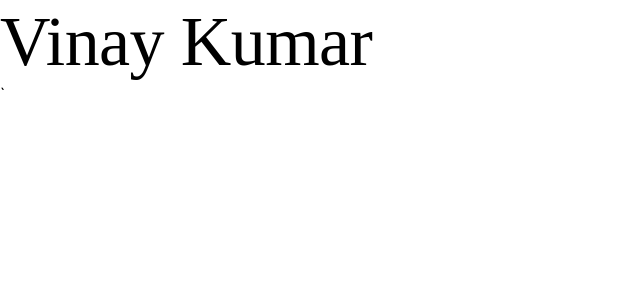
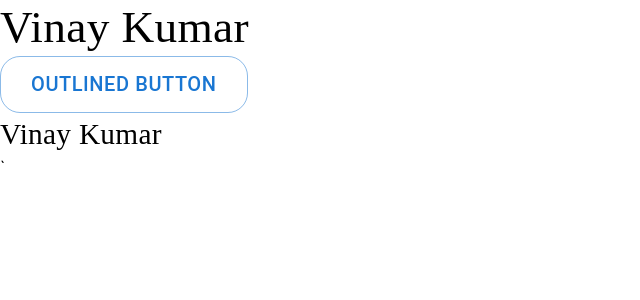
Before and after one commit to beamingboy/my-portfolio, a React (Create React App) app in the folder frontend/: page / in a window 1280 px wide. Shown: the top 300 px of the page, without its empty margins (0-640 px from the left). Built offline with nearby package versions, Linux system fonts and the light colour scheme; the HTML template or start-up script is replaced by a standard one.

Commit message:
adding the button component

```diff
--- a/frontend/package.json
+++ b/frontend/package.json
@@ -13,6 +13,8 @@
     "@types/node": "^16.18.101",
     "@types/react": "^18.3.3",
     "@types/react-dom": "^18.3.0",
+    "@typescript-eslint/eslint-plugin": "^8.5.0",
+    "@typescript-eslint/parser": "^8.5.0",
     "react": "^18.3.1",
     "react-dom": "^18.3.1",
     "react-router-dom": "^6.26.1",
@@ -47,6 +49,9 @@
     "@eslint/js": "^9.10.0",
     "@types/eslint__js": "^8.42.3",
     "eslint": "^8.57.0",
+    "eslint-config-airbnb": "^19.0.4",
+    "eslint-plugin-react": "^7.36.1",
+    "globals": "^15.9.0",
     "typescript": "^4.7.4",
     "typescript-eslint": "^8.5.0"
   }
--- a/frontend/src/App.tsx
+++ b/frontend/src/App.tsx
@@ -1,15 +1,20 @@
-import React from 'react';
+/* eslint-disable react/react-in-jsx-scope */
 import { ThemeProvider, Typography } from '@mui/material';
 import theme from './theme';
+import { CustomButton } from "./components";
 
 function App() {
-  return (
-    <>
-      <ThemeProvider theme={theme}>
-      <Typography variant='h2'>Vinay Kumar </Typography>
-    </ThemeProvider>`
-    </>
-  );
+	return (
+		<>
+			<ThemeProvider theme={theme}>
+				<Typography variant="h4">Vinay Kumar </Typography>
+				<CustomButton text="Outlined Button" />
+				<Typography variant="body1">Vinay Kumar </Typography>
+
+			</ThemeProvider>
+			`
+		</>
+	);
 }
 
 export default App;
--- a/frontend/src/components/Button/index.tsx
+++ /dev/null
@@ -1,6 +0,0 @@
-export function Button(){
-    return("hello");
-
-}
-
-export default Button;
--- /dev/null
+++ b/frontend/src/components/CustomButton/index.tsx
@@ -0,0 +1,25 @@
+import { useTheme, Button } from "@mui/material";
+
+interface CustomButtonProps {
+    text: string;
+}
+
+export function CustomButton({ text }: CustomButtonProps) {
+    const theme = useTheme();
+
+    return (
+        <Button
+            variant='outlined'
+            sx=
+            {{
+                borderRadius: '20px',
+                fontSize: theme.typography.body2.fontSize,
+                padding: '10px 30px'
+            }}
+        >
+            {text}
+        </Button>
+    );
+}
+
+export default CustomButton;
--- /dev/null
+++ b/frontend/src/components/index.ts
@@ -0,0 +1 @@
+export * from './CustomButton';
--- a/frontend/src/reportWebVitals.ts
+++ b/frontend/src/reportWebVitals.ts
@@ -2,7 +2,9 @@ import { ReportHandler } from 'web-vitals';
 
 const reportWebVitals = (onPerfEntry?: ReportHandler) => {
 	if (onPerfEntry && onPerfEntry instanceof Function) {
-    import('web-vitals').then(({ getCLS, getFID, getFCP, getLCP, getTTFB }) => {
+		import('web-vitals').then(({
+			getCLS, getFID, getFCP, getLCP, getTTFB,
+		}) => {
 			getCLS(onPerfEntry);
 			getFID(onPerfEntry);
 			getFCP(onPerfEntry);
--- a/frontend/src/route/index.tsx
+++ b/frontend/src/route/index.tsx
@@ -2,14 +2,12 @@ import React from 'react';
 import { Route, Router } from 'react-router-dom';
 import { Home, Blog } from '../page';
 
-const AppRoutes: React.FC = () => {
-  return (
+const AppRoutes: React.FC = () => (
 	// <Router>
 	<></>
 	//     <Route exact path="/" component={Home} />
 	//   <Route path="/blog" component={Blog} />
 	// </Router>
 );
-};
 
 export default AppRoutes;
--- a/frontend/src/theme/customFonts.ts
+++ b/frontend/src/theme/customFonts.ts
@@ -1,6 +1,5 @@
-
 const customFonts = {
-    // Titles
+	// Titles
 	h1: {
 		fontFamily: 'poppins',
 		fontWeight: '600',
@@ -25,26 +24,26 @@ const customFonts = {
 	// body1 is the Medium in the style guide
 	body1: {
 		fontFamily: 'poppins',
-		fontWeight: 400, // regular
+		fontWeight: 400,
 		fontSize: '28px',
 	},
 	body2: {
 		fontFamily: 'poppins',
-		fontWeight: 400, // regular
+		fontWeight: 400,
 		fontSize: '24px',
 	},
 	body3: {
 		fontFamily: 'poppins',
-		fontWeight: 400, // regular
+		fontWeight: 400,
 		fontSize: '20px',
 	},
 	body4: {
-		fontFamily: 'Inter',
-		fontWeight: 'regular',
+		fontFamily: 'poppins',
+		fontWeight: 400,
 		fontSize: '18px',
 	},
 	// caption is the xs in the style guide
-	caption: {fontFamily: 'Inter',fontWeight: 'regular',fontSize: '12px',                                                    },
-	// ... other typography definitions
+	caption: { fontFamily: 'Inter', fontWeight: 'regular', fontSize: '12px' },
 };
+
 export default customFonts;
--- /dev/null
+++ b/frontend/src/theme/index.ts
@@ -0,0 +1,22 @@
+import { createTheme, responsiveFontSizes } from '@mui/material';
+import customFonts from './customFonts';
+
+const theme = responsiveFontSizes(
+	createTheme(
+		{
+			breakpoints: {
+				values: {
+					xs: 0,
+					sm: 600,
+					md: 960,
+					lg: 1280,
+					xl: 1920,
+				},
+			},
+			typography: {
+				...customFonts,
+			},
+
+		}));
+
+export default theme;
--- a/frontend/src/theme/index.tsx
+++ /dev/null
@@ -1,13 +0,0 @@
-import { createTheme, responsiveFontSizes  } from '@mui/material';
-import customFonts from './customFonts';
-
-let theme = createTheme({
-    typography: {
-        ...customFonts,  // Apply your custom typography
-      }
-}
-);
-// Make typography responsive automatically
-theme = responsiveFontSizes(theme);
-
-export default theme;
```
Also changed, not shown: frontend/esliint.config.mjs (deleted, +0 -9 lines), frontend/eslint.config.mjs (added, +13 -0 lines), 2 other files (tests, documents, lock files or other folders). Lines whose indentation alone changed are shown as unchanged.
